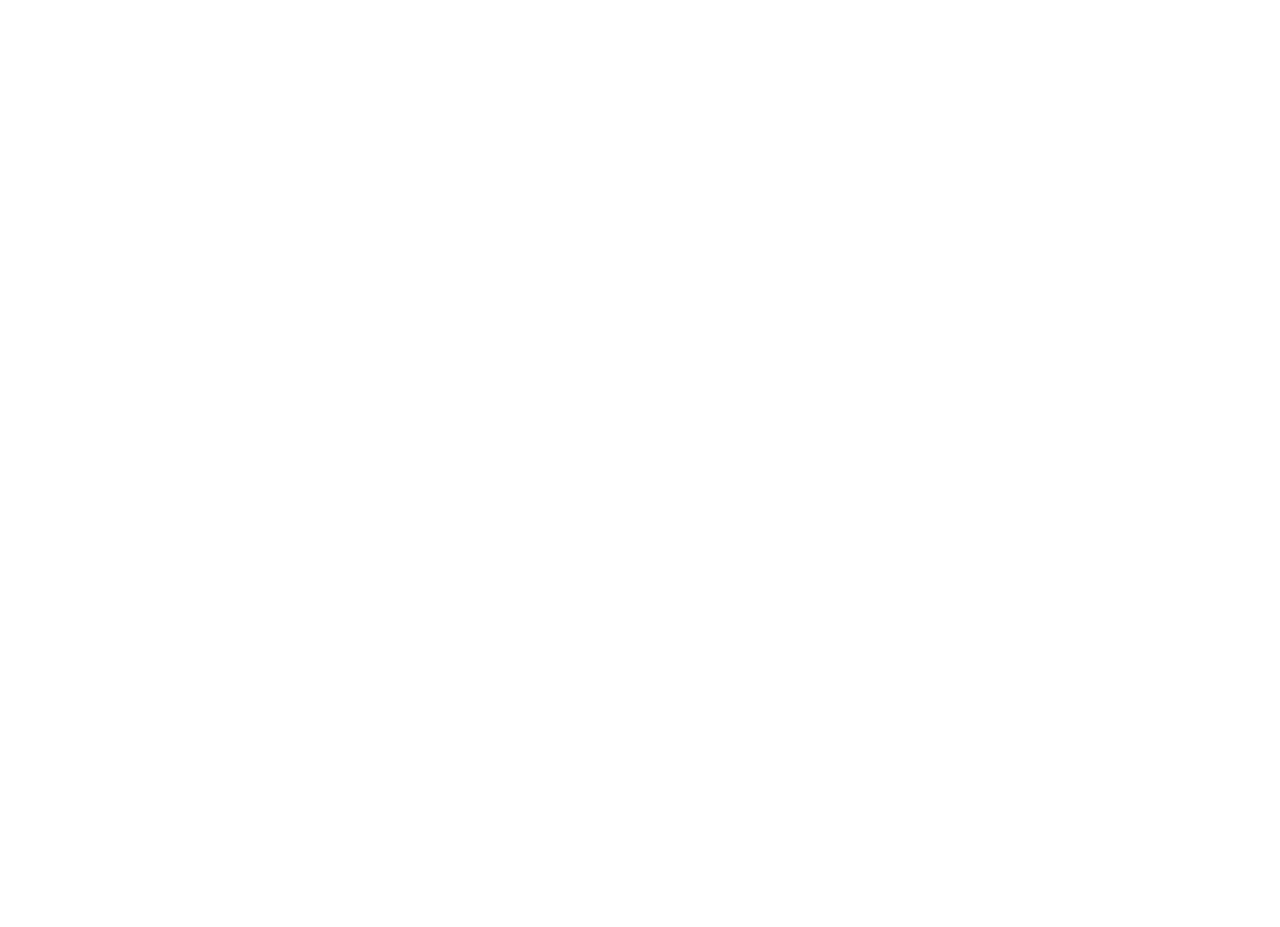
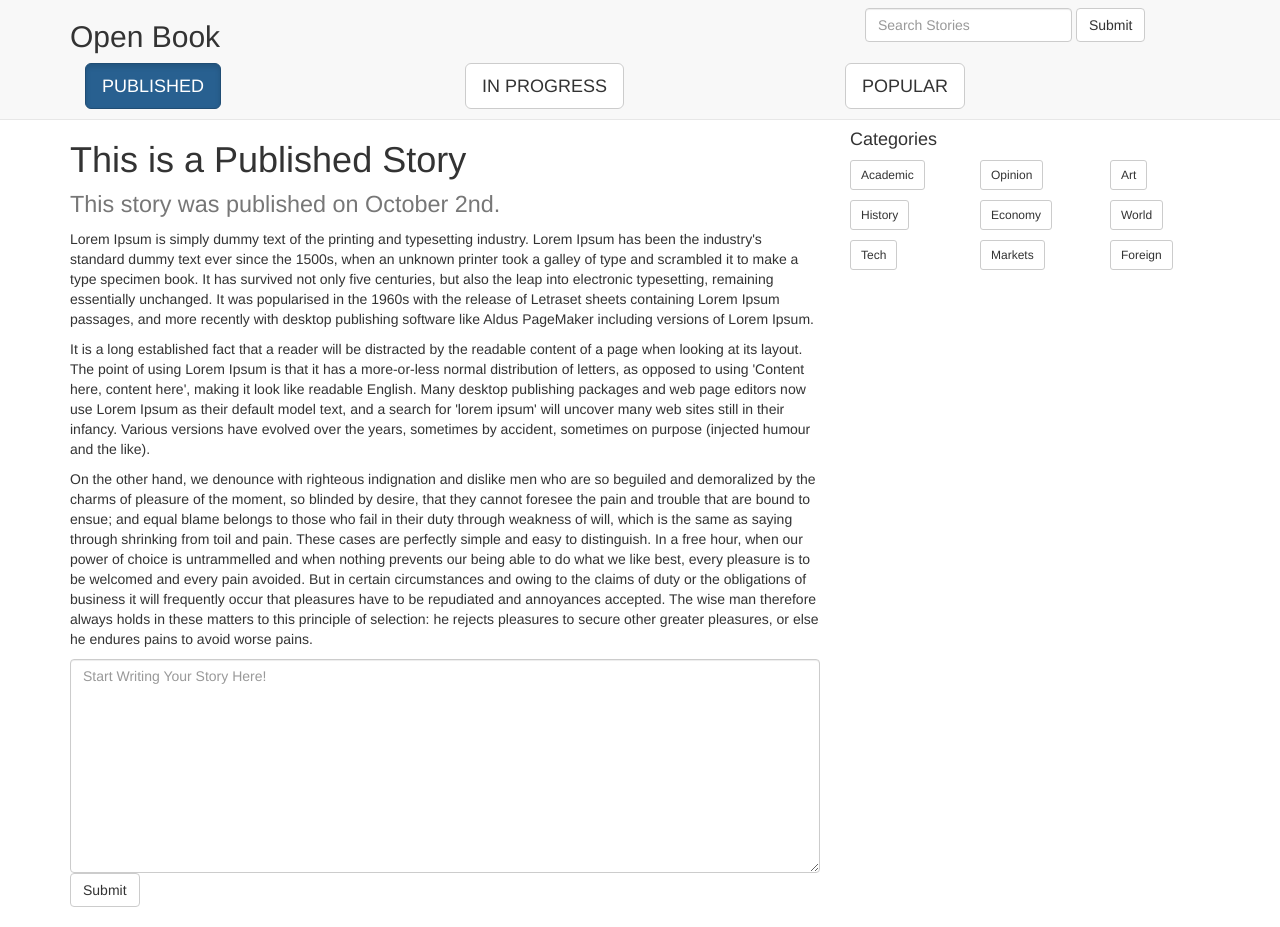
Before and after one commit to jessieM95/open-book, a plain HTML site: page index.html in a window 1280 px wide. Before the commit the page ends 800 px from the top, so only its background shows below. Drawn offline with nearby package versions, Linux system fonts and the light colour scheme.

Commit message:
created index page!

```diff
--- a/index.html
+++ b/index.html
@@ -1,9 +1,75 @@
-<!DOCTYPE <!DOCTYPE html>
+<!DOCTYPE html>
 <html>
 <head>
-	<title></title>
+	<title>Open Book</title>
+<link rel="stylesheet" href="https://maxcdn.bootstrapcdn.com/bootstrap/3.3.5/css/bootstrap.min.css">
 </head>
-<body>
-
+<body style="padding-bottom:20px">
+	<nav class="navbar navbar-fixed-top navbar-default" style="padding-bottom:10px">
+		<div class="container">
+			<div class="row">
+				<div class="navbar-header; col-md-8">
+					<h2>Open Book</h2>
+				</div>
+				<div class="col-md-4">
+					<form class="navbar-form navbar-left" role="search">
+				        <div class="form-group">
+							<input type="text" class="form-control" placeholder="Search Stories">
+						</div>
+						<button type="submit" class="btn btn-default">Submit</button>
+					</form>
+				</div>
+			</div>
+			<div class="col-md-4">
+				<a href="#">
+					<button type="button" class="btn btn-primary btn-lg active">PUBLISHED</button>
+				</a>
+			</div>
+			<div class="col-md-4">
+				<a href="inprogress.html">
+					<button type="button" class="btn btn-default btn-lg default">IN PROGRESS</button>
+				</a>
+			</div>
+			<div class="col-md-4">
+				<a href="popular.html">
+					<button type="button" class="btn btn-default btn-lg default">POPULAR</button>
+				</a>
+			</div>
+		</div><!--end container-->
+	</nav>
+	<div class="container">
+		<div class="row" style="padding-top:120px">
+			<div class="col-md-8">
+				<h1>This is a Published Story
+				<p><small>This story was published on October 2nd.</small></p>
+				</h1>
+				<p>Lorem Ipsum is simply dummy text of the printing and typesetting industry. Lorem Ipsum has been the industry's standard dummy text ever since the 1500s, when an unknown printer took a galley of type and scrambled it to make a type specimen book. It has survived not only five centuries, but also the leap into electronic typesetting, remaining essentially unchanged. It was popularised in the 1960s with the release of Letraset sheets containing Lorem Ipsum passages, and more recently with desktop publishing software like Aldus PageMaker including versions of Lorem Ipsum.</p>
+				<p>It is a long established fact that a reader will be distracted by the readable content of a page when looking at its layout. The point of using Lorem Ipsum is that it has a more-or-less normal distribution of letters, as opposed to using 'Content here, content here', making it look like readable English. Many desktop publishing packages and web page editors now use Lorem Ipsum as their default model text, and a search for 'lorem ipsum' will uncover many web sites still in their infancy. Various versions have evolved over the years, sometimes by accident, sometimes on purpose (injected humour and the like).</p>
+				<p>On the other hand, we denounce with righteous indignation and dislike men who are so beguiled and demoralized by the charms of pleasure of the moment, so blinded by desire, that they cannot foresee the pain and trouble that are bound to ensue; and equal blame belongs to those who fail in their duty through weakness of will, which is the same as saying through shrinking from toil and pain. These cases are perfectly simple and easy to distinguish. In a free hour, when our power of choice is untrammelled and when nothing prevents our being able to do what we like best, every pleasure is to be welcomed and every pain avoided. But in certain circumstances and owing to the claims of duty or the obligations of business it will frequently occur that pleasures have to be repudiated and annoyances accepted. The wise man therefore always holds in these matters to this principle of selection: he rejects pleasures to secure other greater pleasures, or else he endures pains to avoid worse pains.</p>
+				<textarea class="form-control" rows="10" placeholder="Start Writing Your Story Here!"></textarea>
+				<button type="submit" class="btn btn-default">Submit</button>
+			</div><!--sample story and new story-->
+			<div class="col-md-4">
+				<div class="row col-md-12"><h4>Categories</h4></div>
+				<div class="row">
+					<div class="col-md-4">
+						<p><a class="btn btn-default btn-sm" href="#" role="button">Academic</a></p>
+						<p><a class="btn btn-default btn-sm" href="#" role="button">History</a></p>
+						<p><a class="btn btn-default btn-sm" href="#" role="button">Tech</a></p>
+					</div>
+					<div class="col-md-4">
+						<p><a class="btn btn-default btn-sm" href="#" role="button">Opinion</a></p>
+						<p><a class="btn btn-default btn-sm" href="#" role="button">Economy</a></p>
+						<p><a class="btn btn-default btn-sm" href="#" role="button">Markets</a></p>
+					</div>
+					<div class="col-md-4">
+						<p><a class="btn btn-default btn-sm" href="#" role="button">Art</a></p>
+						<p><a class="btn btn-default btn-sm" href="#" role="button">World</a></p>
+						<p><a class="btn btn-default btn-sm" href="#" role="button">Foreign</a></p>
+					</div>
+				</div>
+			</div><!--sidebar-->
+		</div><!--big row-->
+	</div><!--container-->
 </body>
 </html>
```
